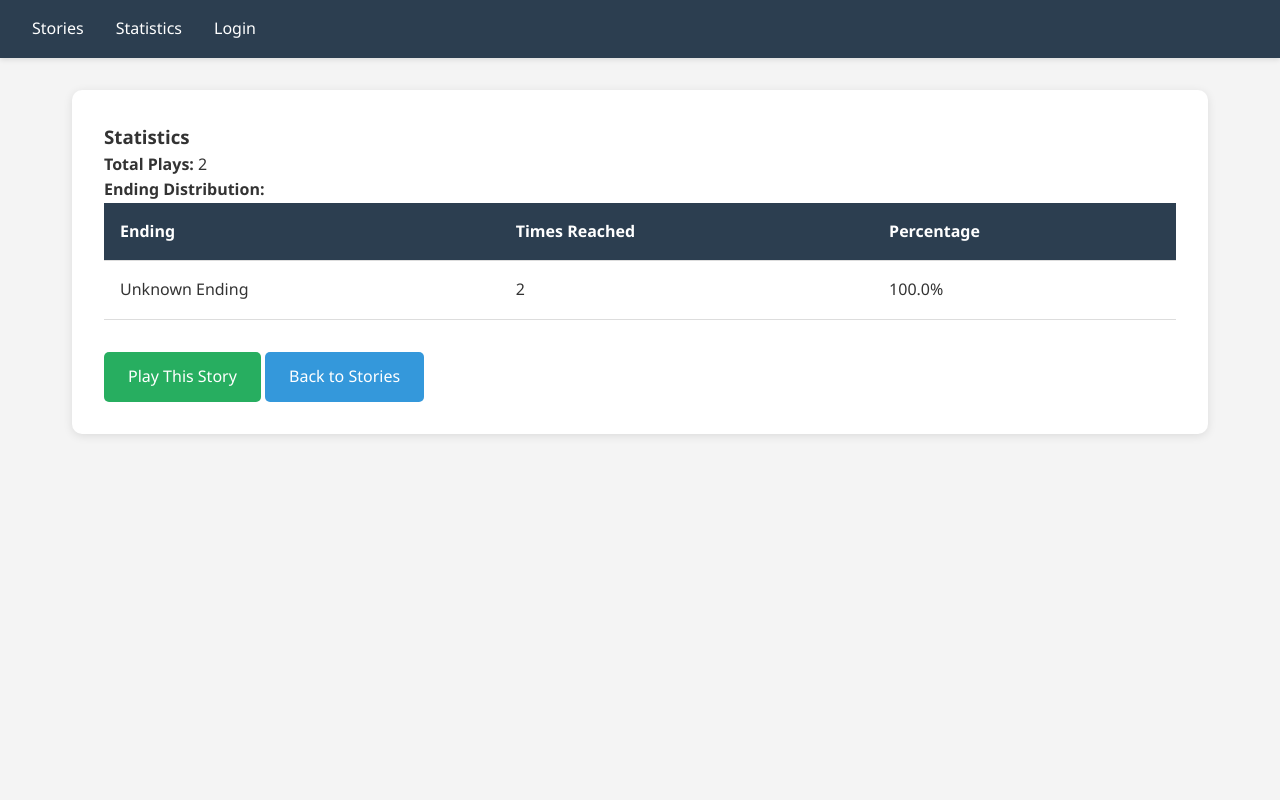
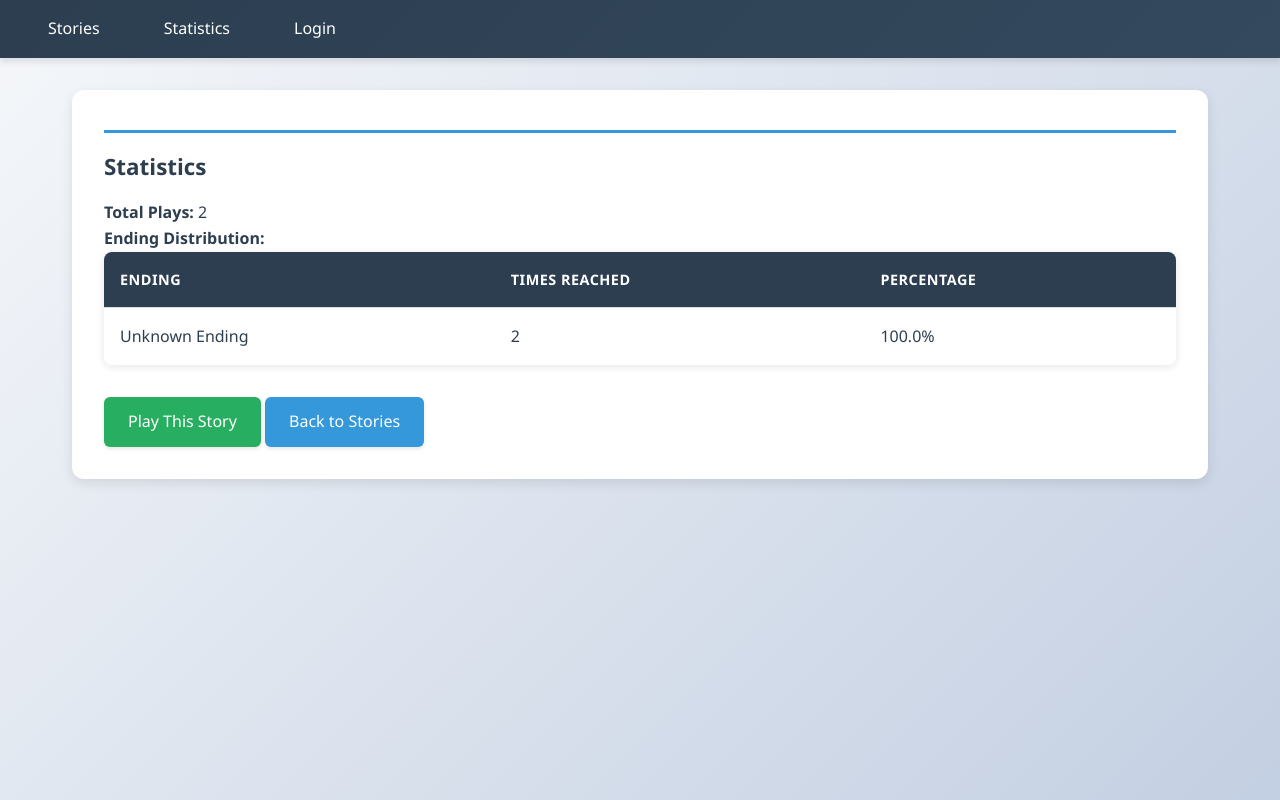
Before and after one commit to iulian0o/Choose_Your_Own_Adventure, a Django app: page /story/5/ in a window 1280 px wide. Run offline with Django 5.2, Linux system fonts and the light colour scheme; data comes from the database, SQL or seed files in the repository; data that the repository does not hold is empty.

Commit message:
Style: improved

```diff
--- a/django-app/nahb/settings.py
+++ b/django-app/nahb/settings.py
@@ -116,7 +116,11 @@ USE_TZ = True
 # Static files (CSS, JavaScript, Images)
 # https://docs.djangoproject.com/en/6.0/howto/static-files/
 
-STATIC_URL = 'static/'
+STATIC_URL = '/static/'
+
+STATICFILES_DIRS = [
+    BASE_DIR / 'stories' / 'static',
+]
 
 FLASK_API_URL = 'http://localhost:5000'
 FLASK_API_KEY = 'your-secret-api-key-12345'
--- /dev/null
+++ b/django-app/stories/static/css/style.css
@@ -0,0 +1,454 @@
+/* Base Reset */
+* {
+    margin: 0;
+    padding: 0;
+    box-sizing: border-box;
+}
+
+/* Color Palette */
+:root {
+    --primary: #2c3e50;
+    --primary-light: #34495e;
+    --accent: #3498db;
+    --accent-hover: #2980b9;
+    --success: #27ae60;
+    --success-hover: #229954;
+    --danger: #e74c3c;
+    --danger-hover: #c0392b;
+    --warning: #f39c12;
+    --light-bg: #ecf0f1;
+    --card-bg: #ffffff;
+    --text-dark: #2c3e50;
+    --text-medium: #555;
+    --text-light: #666;
+    --border: #ddd;
+    --shadow: rgba(0, 0, 0, 0.1);
+}
+
+/* Typography */
+body {
+    font-family: 'Segoe UI', Tahoma, Geneva, Verdana, sans-serif;
+    line-height: 1.6;
+    background: linear-gradient(135deg, #f5f7fa 0%, #c3cfe2 100%);
+    color: var(--text-dark);
+    min-height: 100vh;
+}
+
+/* Navigation */
+nav {
+    background: linear-gradient(135deg, var(--primary) 0%, var(--primary-light) 100%);
+    color: white;
+    padding: 1rem 2rem;
+    box-shadow: 0 4px 6px var(--shadow);
+    position: sticky;
+    top: 0;
+    z-index: 1000;
+}
+
+nav ul {
+    list-style: none;
+    display: flex;
+    gap: 2rem;
+    align-items: center;
+}
+
+nav a {
+    color: white;
+    text-decoration: none;
+    font-weight: 500;
+    padding: 0.5rem 1rem;
+    border-radius: 5px;
+    transition: all 0.3s ease;
+}
+
+nav a:hover {
+    background: rgba(255, 255, 255, 0.1);
+    color: #3498db;
+    transform: translateY(-2px);
+}
+
+/* Container */
+.container {
+    max-width: 1200px;
+    margin: 2rem auto;
+    padding: 0 2rem;
+}
+
+/* Messages */
+.messages {
+    margin: 1rem 0;
+}
+
+.message {
+    padding: 1rem 1.5rem;
+    border-radius: 8px;
+    margin-bottom: 1rem;
+    border-left: 4px solid;
+    animation: slideIn 0.3s ease;
+}
+
+@keyframes slideIn {
+    from {
+        opacity: 0;
+        transform: translateX(-20px);
+    }
+    to {
+        opacity: 1;
+        transform: translateX(0);
+    }
+}
+
+.message.success {
+    background: #d4edda;
+    color: #155724;
+    border-color: #28a745;
+}
+
+.message.error {
+    background: #f8d7da;
+    color: #721c24;
+    border-color: #dc3545;
+}
+
+.message.info {
+    background: #d1ecf1;
+    color: #0c5460;
+    border-color: #17a2b8;
+}
+
+/* Buttons */
+.btn {
+    display: inline-block;
+    padding: 0.75rem 1.5rem;
+    background: var(--accent);
+    color: white;
+    text-decoration: none;
+    border-radius: 6px;
+    border: none;
+    cursor: pointer;
+    font-size: 1rem;
+    font-weight: 500;
+    transition: all 0.3s ease;
+    box-shadow: 0 2px 4px var(--shadow);
+}
+
+.btn:hover {
+    background: var(--accent-hover);
+    transform: translateY(-2px);
+    box-shadow: 0 4px 8px var(--shadow);
+}
+
+.btn:active {
+    transform: translateY(0);
+    box-shadow: 0 2px 4px var(--shadow);
+}
+
+.btn-danger {
+    background: var(--danger);
+}
+
+.btn-danger:hover {
+    background: var(--danger-hover);
+}
+
+.btn-success {
+    background: var(--success);
+}
+
+.btn-success:hover {
+    background: var(--success-hover);
+}
+
+.btn-secondary {
+    background: #6c757d;
+}
+
+.btn-secondary:hover {
+    background: #5a6268;
+}
+
+/* Cards */
+.card {
+    background: var(--card-bg);
+    padding: 2rem;
+    border-radius: 12px;
+    box-shadow: 0 4px 12px var(--shadow);
+    margin-bottom: 2rem;
+    transition: transform 0.3s ease, box-shadow 0.3s ease;
+}
+
+.card:hover {
+    transform: translateY(-4px);
+    box-shadow: 0 6px 16px rgba(0, 0, 0, 0.15);
+}
+
+.card h1, .card h2, .card h3 {
+    color: var(--text-dark);
+    margin-bottom: 1rem;
+}
+
+.card h1 {
+    font-size: 2rem;
+    border-bottom: 3px solid var(--accent);
+    padding-bottom: 0.5rem;
+}
+
+/* Forms */
+form {
+    display: flex;
+    flex-direction: column;
+    gap: 1.5rem;
+}
+
+label {
+    font-weight: 600;
+    color: var(--text-dark);
+    margin-bottom: 0.5rem;
+    display: block;
+}
+
+input[type="text"],
+input[type="email"],
+input[type="password"],
+textarea,
+select {
+    padding: 0.75rem;
+    border: 2px solid var(--border);
+    border-radius: 6px;
+    font-size: 1rem;
+    font-family: inherit;
+    transition: border-color 0.3s ease, box-shadow 0.3s ease;
+    width: 100%;
+}
+
+input[type="text"]:focus,
+input[type="email"]:focus,
+input[type="password"]:focus,
+textarea:focus,
+select:focus {
+    outline: none;
+    border-color: var(--accent);
+    box-shadow: 0 0 0 3px rgba(52, 152, 219, 0.1);
+}
+
+textarea {
+    min-height: 120px;
+    resize: vertical;
+}
+
+input[type="checkbox"] {
+    width: 18px;
+    height: 18px;
+    cursor: pointer;
+}
+
+/* Story Grid */
+.story-grid {
+    display: grid;
+    grid-template-columns: repeat(auto-fill, minmax(300px, 1fr));
+    gap: 2rem;
+    margin-top: 2rem;
+}
+
+.story-card {
+    background: var(--card-bg);
+    padding: 1.5rem;
+    border-radius: 12px;
+    box-shadow: 0 4px 12px var(--shadow);
+    transition: transform 0.3s ease, box-shadow 0.3s ease;
+    border-top: 4px solid var(--accent);
+}
+
+.story-card:hover {
+    transform: translateY(-8px);
+    box-shadow: 0 8px 20px rgba(0, 0, 0, 0.15);
+}
+
+.story-card h3 {
+    color: var(--text-dark);
+    margin-bottom: 0.75rem;
+    font-size: 1.4rem;
+}
+
+.story-card p {
+    color: var(--text-light);
+    margin-bottom: 1.5rem;
+    line-height: 1.5;
+}
+
+.story-card .btn {
+    margin-right: 0.5rem;
+    margin-bottom: 0.5rem;
+}
+
+/* Tables */
+table {
+    width: 100%;
+    border-collapse: collapse;
+    background: var(--card-bg);
+    border-radius: 8px;
+    overflow: hidden;
+    box-shadow: 0 2px 8px var(--shadow);
+}
+
+th, td {
+    padding: 1rem;
+    text-align: left;
+    border-bottom: 1px solid var(--border);
+}
+
+th {
+    background: var(--primary);
+    color: white;
+    font-weight: 600;
+    text-transform: uppercase;
+    font-size: 0.9rem;
+    letter-spacing: 0.5px;
+}
+
+tr:hover {
+    background: rgba(52, 152, 219, 0.05);
+}
+
+tr:last-child td {
+    border-bottom: none;
+}
+
+/* Page Headers */
+h1 {
+    color: var(--text-dark);
+    margin-bottom: 1.5rem;
+    font-size: 2.5rem;
+    font-weight: 700;
+}
+
+h2 {
+    color: var(--text-dark);
+    margin-bottom: 1rem;
+    font-size: 1.8rem;
+    font-weight: 600;
+}
+
+h3 {
+    color: var(--text-dark);
+    margin-bottom: 0.75rem;
+    font-size: 1.4rem;
+    font-weight: 600;
+}
+
+/* Utility Classes */
+.text-center {
+    text-align: center;
+}
+
+.text-muted {
+    color: var(--text-light);
+}
+
+.mt-1 { margin-top: 0.5rem; }
+.mt-2 { margin-top: 1rem; }
+.mt-3 { margin-top: 1.5rem; }
+.mt-4 { margin-top: 2rem; }
+
+.mb-1 { margin-bottom: 0.5rem; }
+.mb-2 { margin-bottom: 1rem; }
+.mb-3 { margin-bottom: 1.5rem; }
+.mb-4 { margin-bottom: 2rem; }
+
+/* Loading Spinner (optional) */
+.spinner {
+    border: 3px solid rgba(0, 0, 0, 0.1);
+    border-left-color: var(--accent);
+    border-radius: 50%;
+    width: 40px;
+    height: 40px;
+    animation: spin 1s linear infinite;
+    margin: 2rem auto;
+}
+
+@keyframes spin {
+    to { transform: rotate(360deg); }
+}
+
+/* Responsive Design */
+@media (max-width: 768px) {
+    nav ul {
+        flex-direction: column;
+        gap: 1rem;
+    }
+
+    .story-grid {
+        grid-template-columns: 1fr;
+    }
+
+    .container {
+        padding: 0 1rem;
+    }
+
+    .card {
+        padding: 1.5rem;
+    }
+}
+
+/* Choice Buttons (for gameplay) */
+.choice-buttons {
+    display: flex;
+    flex-direction: column;
+    gap: 1rem;
+    margin-top: 2rem;
+}
+
+.choice-btn {
+    display: block;
+    padding: 1.5rem;
+    background: var(--card-bg);
+    border: 2px solid var(--accent);
+    border-radius: 8px;
+    text-align: left;
+    cursor: pointer;
+    transition: all 0.3s ease;
+    color: var(--text-dark);
+    font-size: 1.1rem;
+    text-decoration: none;
+}
+
+.choice-btn:hover {
+    background: var(--accent);
+    color: white;
+    transform: translateX(10px);
+    box-shadow: 0 4px 12px var(--shadow);
+}
+
+/* Ending Badge */
+.ending-badge {
+    display: inline-block;
+    padding: 0.5rem 1rem;
+    background: linear-gradient(135deg, var(--success) 0%, var(--warning) 100%);
+    color: white;
+    border-radius: 20px;
+    font-weight: 600;
+    margin: 1rem 0;
+    box-shadow: 0 2px 8px var(--shadow);
+}
+
+/* Stats Display */
+.stat-box {
+    background: var(--card-bg);
+    padding: 1.5rem;
+    border-radius: 8px;
+    border-left: 4px solid var(--accent);
+    margin-bottom: 1rem;
+}
+
+.stat-box strong {
+    color: var(--accent);
+    font-size: 1.2rem;
+}
+
+/* Footer (optional) */
+footer {
+    text-align: center;
+    padding: 2rem;
+    color: var(--text-light);
+    margin-top: 4rem;
+}
--- a/django-app/templates/base.html
+++ b/django-app/templates/base.html
@@ -1,185 +1,11 @@
-<!doctype html>
+{% load static %}
+<!DOCTYPE html>
 <html lang="en">
 <head>
-    <meta charset="UTF-8" />
-    <meta name="viewport" content="width=device-width, initial-scale=1.0" />
+    <meta charset="UTF-8">
+    <meta name="viewport" content="width=device-width, initial-scale=1.0">
     <title>{% block title %}NAHB - Not Another Hero's Book{% endblock %}</title>
-    <style>
-      * {
-        margin: 0;
-        padding: 0;
-        box-sizing: border-box;
-      }
-
-      body {
-        font-family: "Segoe UI", Tahoma, Geneva, Verdana, sans-serif;
-        line-height: 1.6;
-        background: #f4f4f4;
-        color: #333;
-      }
-
-      nav {
-        background: #2c3e50;
-        color: white;
-        padding: 1rem 2rem;
-        box-shadow: 0 2px 5px rgba(0, 0, 0, 0.1);
-      }
-
-      nav ul {
-        list-style: none;
-        display: flex;
-        gap: 2rem;
-      }
-
-      nav a {
-        color: white;
-        text-decoration: none;
-        font-weight: 500;
-      }
-
-      nav a:hover {
-        color: #3498db;
-      }
-
-      .container {
-        max-width: 1200px;
-        margin: 2rem auto;
-        padding: 0 2rem;
-      }
-
-      .messages {
-        margin: 1rem 0;
-      }
-
-      .message {
-        padding: 1rem;
-        border-radius: 5px;
-        margin-bottom: 1rem;
-      }
-
-      .message.success {
-        background: #d4edda;
-        color: #155724;
-        border: 1px solid #c3e6cb;
-      }
-
-      .message.error {
-        background: #f8d7da;
-        color: #721c24;
-        border: 1px solid #f5c6cb;
-      }
-
-      .btn {
-        display: inline-block;
-        padding: 0.75rem 1.5rem;
-        background: #3498db;
-        color: white;
-        text-decoration: none;
-        border-radius: 5px;
-        border: none;
-        cursor: pointer;
-        font-size: 1rem;
-      }
-
-      .btn:hover {
-        background: #2980b9;
-      }
-
-      .btn-danger {
-        background: #e74c3c;
-      }
-
-      .btn-danger:hover {
-        background: #c0392b;
-      }
-
-      .btn-success {
-        background: #27ae60;
-      }
-
-      .btn-success:hover {
-        background: #229954;
-      }
-
-      .card {
-        background: white;
-        padding: 2rem;
-        border-radius: 10px;
-        box-shadow: 0 2px 10px rgba(0, 0, 0, 0.1);
-        margin-bottom: 2rem;
-      }
-
-      .card h2 {
-        margin-bottom: 1rem;
-        color: #2c3e50;
-      }
-
-      form {
-        display: flex;
-        flex-direction: column;
-        gap: 1rem;
-      }
-
-      label {
-        font-weight: 600;
-        color: #2c3e50;
-      }
-
-      input[type="text"],
-      textarea {
-        padding: 0.75rem;
-        border: 1px solid #ddd;
-        border-radius: 5px;
-        font-size: 1rem;
-        font-family: inherit;
-      }
-
-      textarea {
-        min-height: 150px;
-        resize: vertical;
-      }
-
-      .story-grid {
-        display: grid;
-        grid-template-columns: repeat(auto-fill, minmax(300px, 1fr));
-        gap: 2rem;
-      }
-
-      .story-card {
-        background: white;
-        padding: 1.5rem;
-        border-radius: 10px;
-        box-shadow: 0 2px 10px rgba(0, 0, 0, 0.1);
-      }
-
-      .story-card h3 {
-        color: #2c3e50;
-        margin-bottom: 0.5rem;
-      }
-
-      .story-card p {
-        color: #666;
-        margin-bottom: 1rem;
-      }
-
-      table {
-        width: 100%;
-        border-collapse: collapse;
-        background: white;
-      }
-
-      th,
-      td {
-        padding: 1rem;
-        text-align: left;
-        border-bottom: 1px solid #ddd;
-      }
-
-      th {
-        background: #2c3e50;
-        color: white;
-      }
-    </style>
+    <link rel="stylesheet" href="{% static 'css/style.css' %}">
 </head>
 <body>
     <nav>
@@ -202,7 +28,9 @@
             <div class="message {{ message.tags }}">{{ message }}</div>
             {% endfor %}
         </div>
-      {% endif %} {% block content %}{% endblock %}
+        {% endif %}
+
+        {% block content %}{% endblock %}
     </div>
 </body>
 </html>
```
Also changed, not shown: django-app/templates/play/page.html (+12 -11 lines), django-app/static/css/style.css (deleted). Lines whose indentation alone changed are shown as unchanged.
